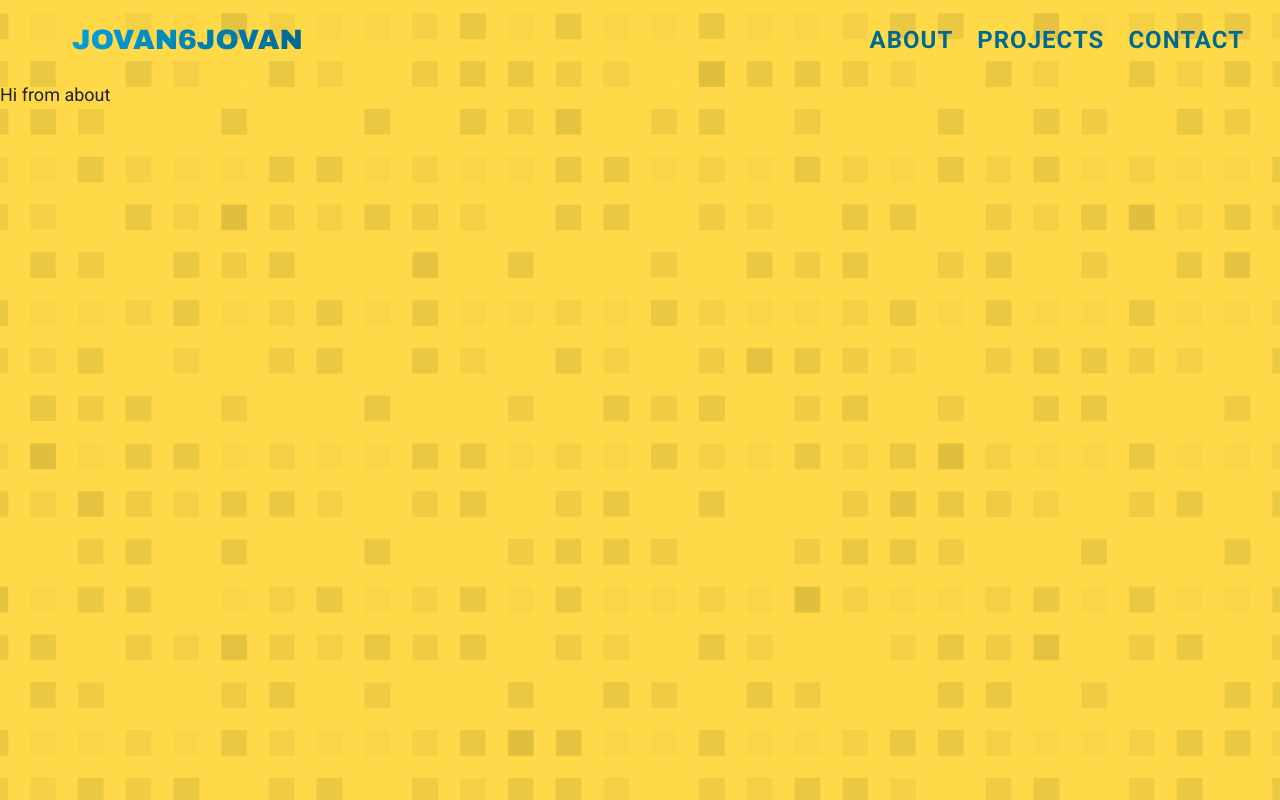
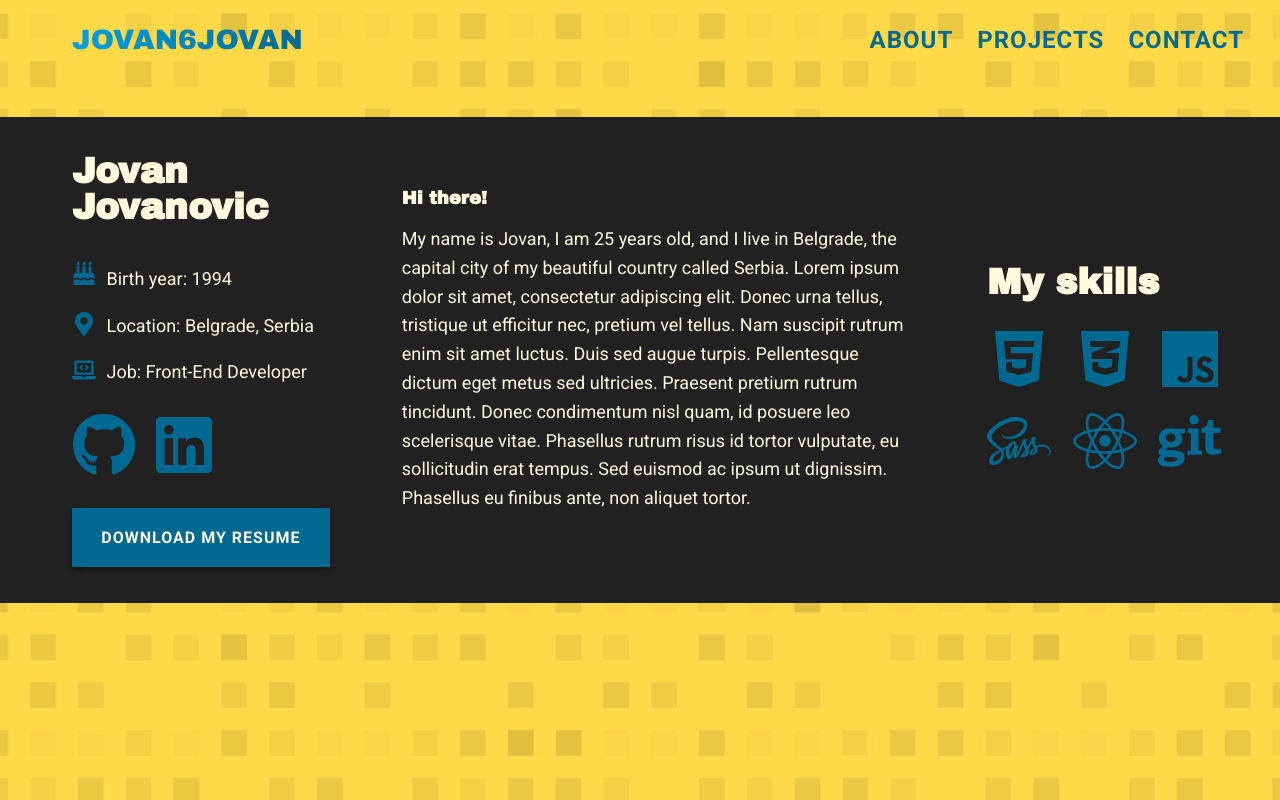
Before and after one commit to jovan6jovan/portfolio-new, a React (Create React App) app: page /about in a window 1280 px wide. Built offline with nearby package versions, Linux system fonts and the light colour scheme.

Commit message:
Started About section

```diff
--- a/src/components/About/About.js
+++ b/src/components/About/About.js
@@ -1,10 +1,82 @@
 import React from "react";
+import {
+  FaLinkedin,
+  FaGithub,
+  FaBirthdayCake,
+  FaMapMarkerAlt,
+  FaLaptopCode,
+  FaHtml5,
+  FaCss3Alt,
+  FaSass,
+  FaJs,
+  FaReact,
+  FaGit,
+} from "react-icons/fa";
+
 import "./About.scss";
+import Button from "../Button/Button";
 
 const About = () => (
-    <div>
-        Hi from about
+  <section className="about">
+    <div className="about__first-section">
+      <h2>Jovan Jovanovic</h2>
+      <p>
+        <FaBirthdayCake className="about__icon" /> Birth year: 1994
+      </p>
+      <p>
+        <FaMapMarkerAlt className="about__icon" style={{verticalAlign: "sub"}} /> Location: Belgrade, Serbia
+      </p>
+      <p>
+        <FaLaptopCode className="about__icon" style={{verticalAlign: "text-bottom"}} /> Job: Front-End Developer
+      </p>
+      <a
+        href="https://github.com/jovan6jovan"
+        target="_blank"
+        rel="noopener noreferrer"
+        className="about__icon about__icon--larger"
+      >
+        <FaGithub />
+      </a>
+      <a
+        href="https://www.linkedin.com/in/jovan6jovan"
+        target="_blank"
+        rel="noopener noreferrer"
+        className="about__icon about__icon--larger"
+      >
+        <FaLinkedin />
+      </a>
+      <Button
+        path="/"
+        classNames="btn btn--blue about__btn"
+        text="Download my resume"
+      />
     </div>
+    <div className="about__second-section">
+      <h4>Hi there!</h4>
+      <p className="about__second-section__paragraph">
+        My name is Jovan, I am 25 years old, and I live in Belgrade, the capital
+        city of my beautiful country called Serbia. Lorem ipsum dolor sit amet,
+        consectetur adipiscing elit. Donec urna tellus, tristique ut efficitur
+        nec, pretium vel tellus. Nam suscipit rutrum enim sit amet luctus. Duis
+        sed augue turpis. Pellentesque dictum eget metus sed ultricies. Praesent
+        pretium rutrum tincidunt. Donec condimentum nisl quam, id posuere leo
+        scelerisque vitae. Phasellus rutrum risus id tortor vulputate, eu
+        sollicitudin erat tempus. Sed euismod ac ipsum ut dignissim. Phasellus
+        eu finibus ante, non aliquet tortor.
+      </p>
+    </div>
+    <div className="about__skills">
+      <h2 className="about__skills__heading">My skills</h2>
+      <div className="about__skills__icons">
+        <FaHtml5 className="about__icon about__icon--larger" />
+        <FaCss3Alt className="about__icon about__icon--larger" />
+        <FaJs className="about__icon about__icon--larger" />
+        <FaSass className="about__icon about__icon--larger" />
+        <FaReact className="about__icon about__icon--larger" />
+        <FaGit className="about__icon about__icon--larger" />
+      </div>
+    </div>
+  </section>
 );
 
 export default About;
--- a/src/components/About/About.scss
+++ b/src/components/About/About.scss
@@ -0,0 +1,64 @@
+@import "../../styles/variables";
+@import "../../styles/mixins";
+
+.about {
+  margin-top: 2em;
+  background-color: $black-color;
+  color: $white-color;
+  padding: 1em 12.5% 0 12.5%;
+
+  @include desktops {
+    display: grid;
+    grid-template-columns: 1fr 2fr 1fr;
+    align-items: center;
+    gap: 4em;
+    padding: 2em 2em 2em 4em;
+  }
+
+  & h2 {
+    font-size: 2.25rem;
+  }
+
+  &__icon {
+    display: inline-block;
+    font-size: 1.25rem;
+    color: $secondary-color;
+    margin-right: 0.25em;
+
+    @include desktops {
+      font-size: 1.5rem;
+    }
+
+    &--larger {
+      font-size: 3rem;
+
+      @include desktops {
+        font-size: 4rem;
+      }
+    }
+  }
+
+  &__btn {
+    margin-bottom: 3em;
+    display: block;
+    width: max-content;
+
+    @include desktops {
+      margin-bottom: 0;
+    }
+  }
+
+  &__skills {
+    padding-bottom: 1em;
+
+    &__heading {
+      margin: 1em auto 0.75em auto;
+    }
+
+    &__icons {
+      display: grid;
+      grid-template-columns: 1fr 1fr 1fr;
+      row-gap: 1em;
+    }
+  }
+}
--- a/src/components/Landing/Landing.scss
+++ b/src/components/Landing/Landing.scss
@@ -6,7 +6,6 @@
   text-align: center;
 
   &__title {
-    line-height: 1;
     font-size: 3rem;
     margin-bottom: 0.5em;
     padding-top: 0.375em;
--- a/src/containers/App.scss
+++ b/src/containers/App.scss
@@ -34,6 +34,7 @@ h5,
 h6 {
   font-family: $headings-font;
   margin-bottom: 1em;
+  line-height: 1;
 }
 
 p {
```
